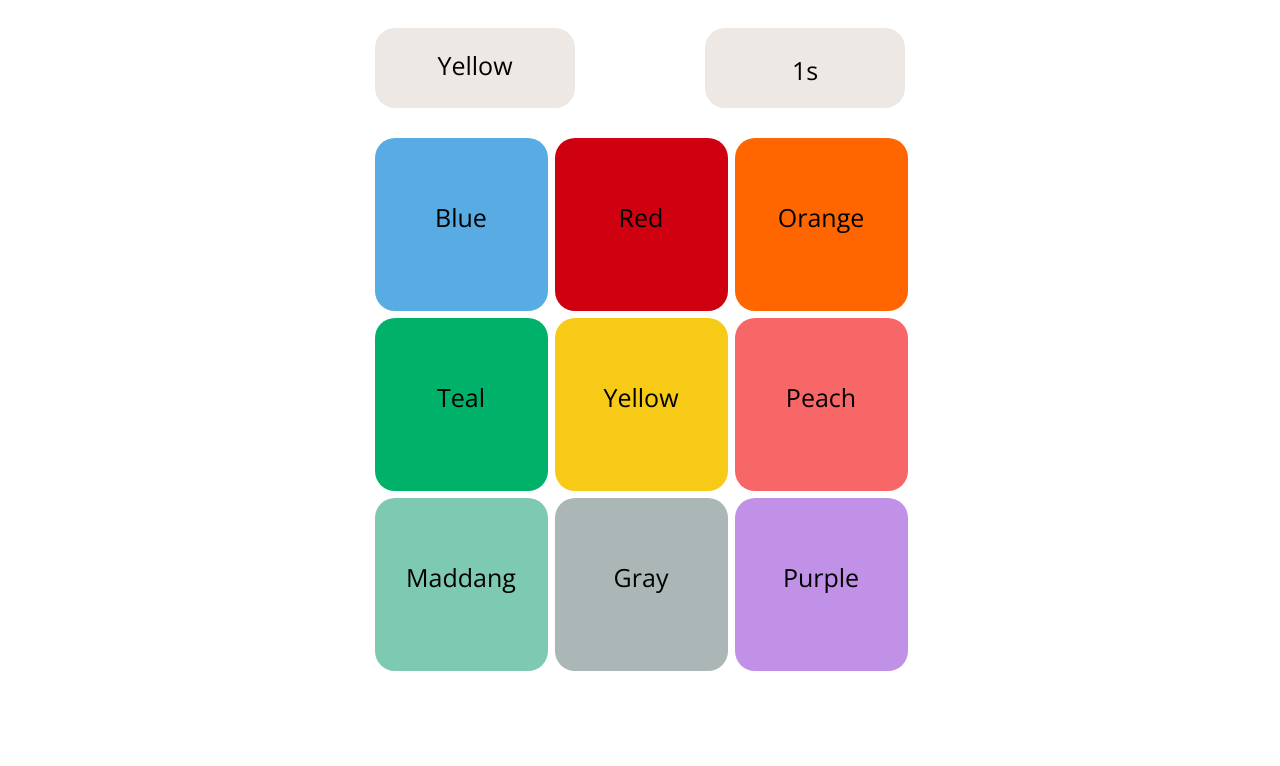
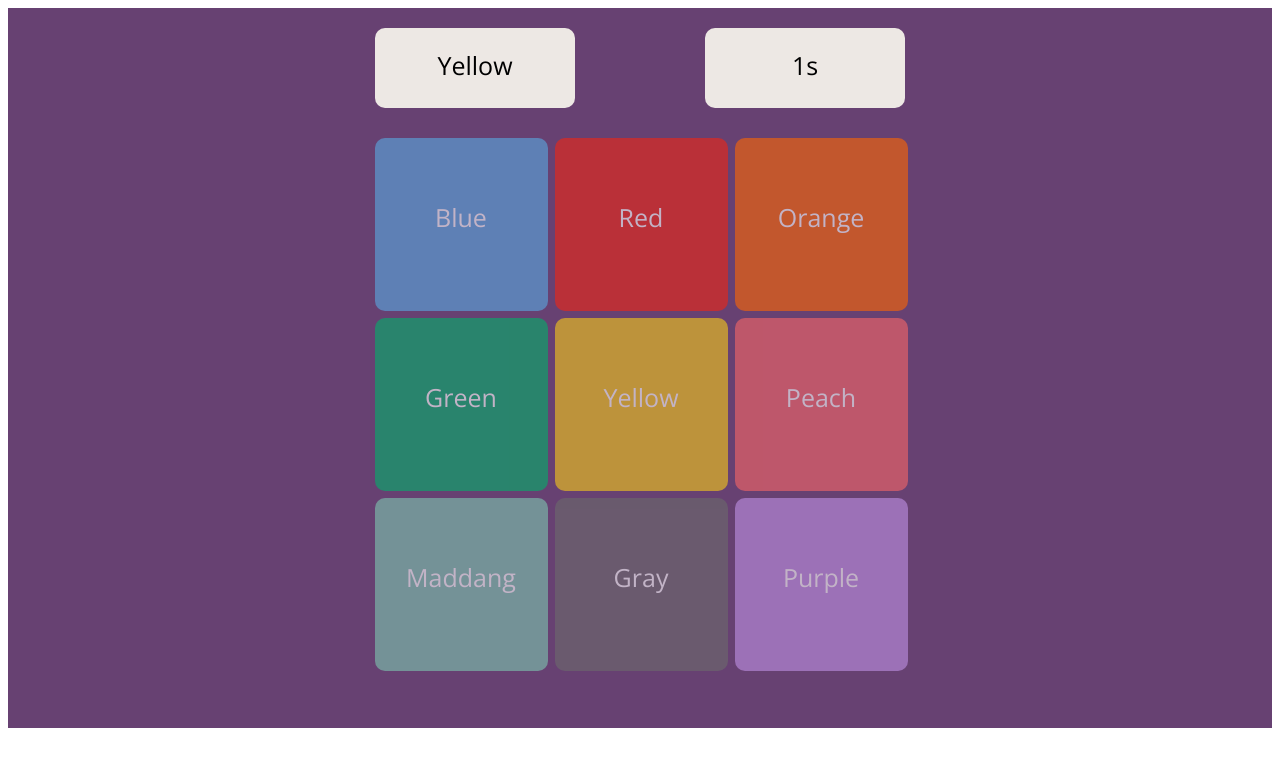
Before and after one commit to irulenot/Tic-Tack-To, a plain HTML site: page html.html in a window 1280 px wide. Drawn offline with nearby package versions, Linux system fonts and the light colour scheme.

Commit message:
adjust margin, and change the opacity

```diff
--- a/css.css
+++ b/css.css
@@ -1,10 +1,9 @@
 .main_container {
 	border: 1px solid none;
-	border-radius: 10px;
 	height: 720px;
-	width: 700px;
+	width: 100%;
 	margin: auto;
-	background-color: #fff;
+	background-color: #674172;
 	/*#b7ddf3;*/
 	/*#b7ddf3;*/
 
@@ -23,7 +22,7 @@
 
 .bttn1 {
 	border: 1px solid none;
-	border-radius: 20px;
+	border-radius: 10px;
 	height: 80px;
 	width: 200px;
     font-size: 25px;
@@ -35,7 +34,7 @@
 
 .bttn2 {
 	border: 1px solid none;
-	border-radius: 20px;
+	border-radius: 10px;
 	height: 80px;
 	width: 200px;
 	font-size: 25px;
@@ -53,7 +52,7 @@
 }
 
 #timer{
-	margin-top: 25px;
+	margin-top: 20px;
 	font-family: 'Open Sans', sans-serif;
 }
 
@@ -80,13 +79,13 @@
 }
 
 .block {
-	border-radius: 20px;
+	border-radius: 10px;
 	height: 173px;
 	width: 173px;
 	float: left;
 	margin-right: 2px;
 	margin-left: 2px;
-	opacity: 1;
+	opacity: 0.6;
 }
 
 #block1 {
@@ -94,7 +93,7 @@
 }
 
 #block2 {
-	background-color: #CF000F;
+	background-color: #F22613;
 }
 
 #block3 {
@@ -120,7 +119,8 @@
 }
 
 #block8 {
-	background-color: #ABB7B7;
+	background-color: #6c6c6c;
+	/*#ABB7B7;*/
 }
 
 #block9 {
@@ -136,4 +136,5 @@
 	margin-top: 50%;
 	top: -25px;
 	position: relative;
+	color: #fff;
 }
--- a/html.html
+++ b/html.html
@@ -38,7 +38,7 @@
 
                 <div class="mid_row" style="height: 180px; padding-left: 65px;">
                   <div class="block" id = 'block4' style="margin-right: 5px;">
-                    <p id = 'word4' class="word"> Teal </p>
+                    <p id = 'word4' class="word"> Green </p>
 				   </div>
                   <div class="block" id = 'block5' style="margin-right: 5px;">
                     <p id = 'word5' class="word"> Yellow </p>
--- a/jquery.js
+++ b/jquery.js
@@ -3,9 +3,9 @@ $(document).ready(function(){
   //when mouse hovers, class "block" opacity changes
   //"this" refers to .block
   $('.block').mouseenter(function(){
-  	$(this).fadeTo('fast', 0.5);
+  	$(this).fadeTo('fast', 1);
   });
   $('.block').mouseleave(function(){
-    $(this).fadeTo('fast', 1);
+    $(this).fadeTo('fast', 0.6);
   });
 });
```
